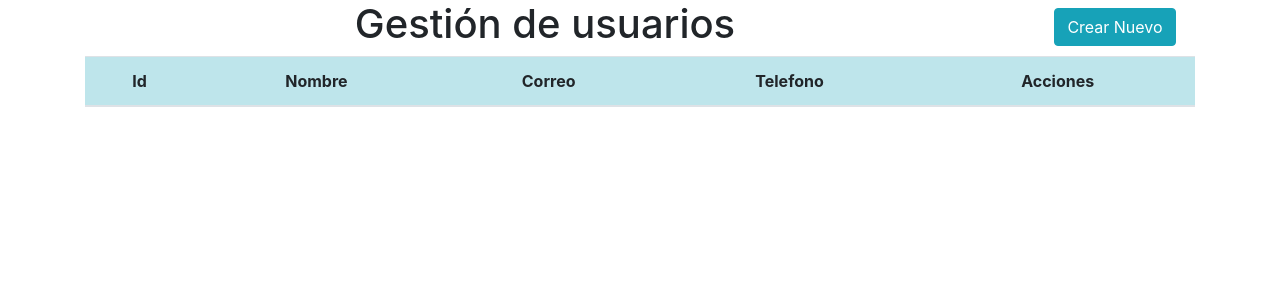
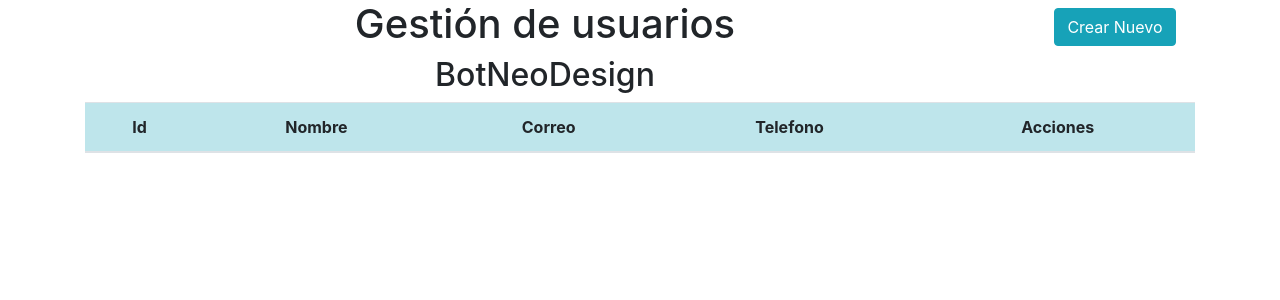
Before and after one commit to HarryT08/gcloudApp, a Flask app: page / in a window 1280 px wide. Shown: the top 300 px of the page. Run offline with Flask 2, Linux system fonts and the light colour scheme; data that the repository does not hold is empty; some libraries are stand-ins or nearby versions.

Commit message:
Update index.html

```diff
--- a/templates/index.html
+++ b/templates/index.html
@@ -11,6 +11,7 @@
         <div class="row">
             <div class="col-md-10">
                 <h1>Gestión de usuarios</h1>
+                <h2>BotNeoDesign</h2>
             </div>
             <div class="col-md-2 pt-2">
                 <button type="button" class="btn btn-info" data-toggle="modal" data-target="#modalCrearNuevo" onclick="changeModal()">
```
